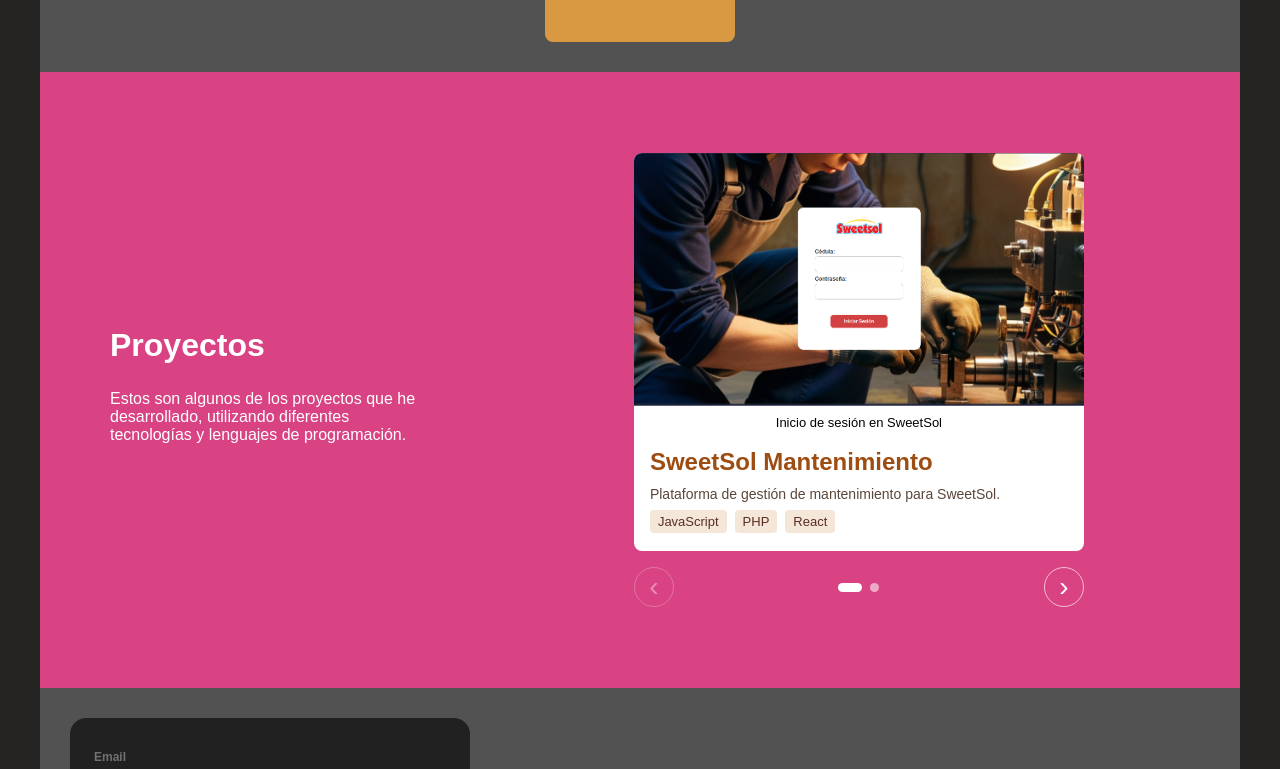
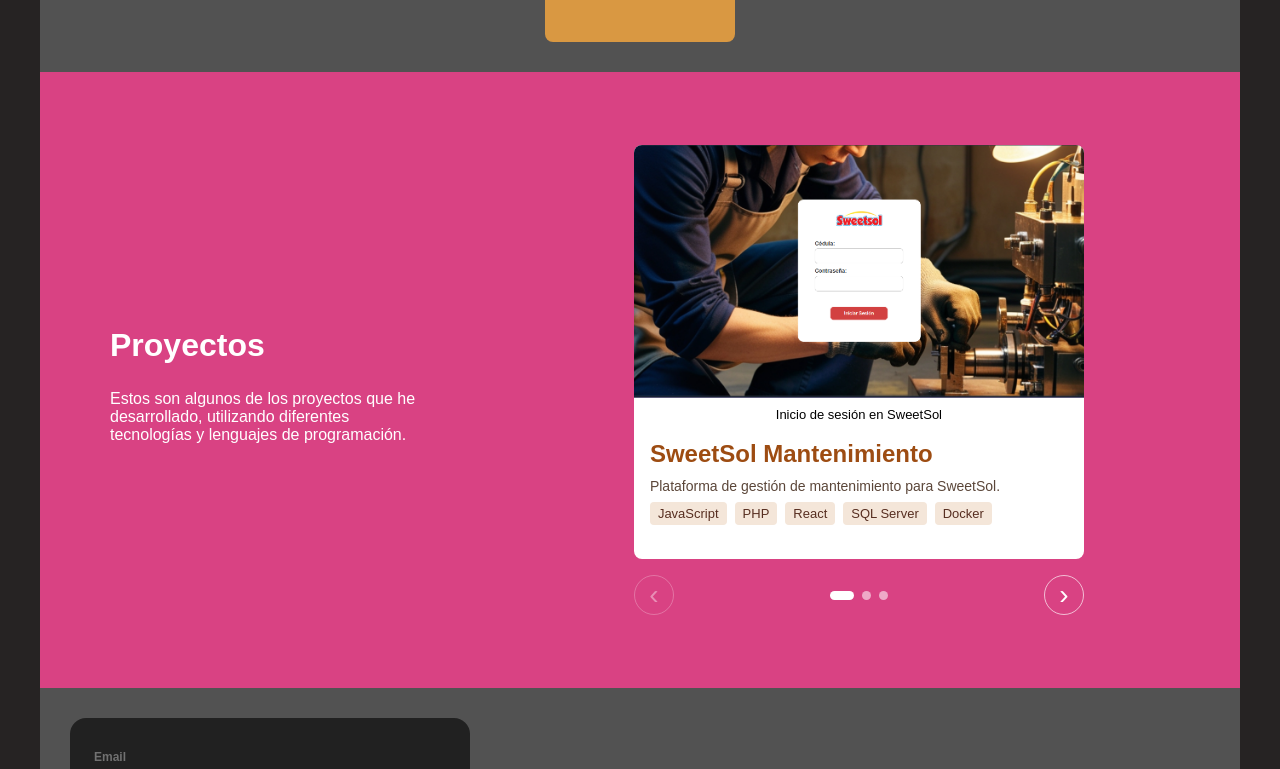
Before and after one commit to JuanEsCarmona/LandingPage, a React (Vite) app: page / in a window 1280 px wide. Shown: the part 628-1397 px from the top of the page. Built offline with nearby package versions, Linux system fonts and the light colour scheme.

Commit message:
Modulo de Proyectos finalizado

```diff
--- a/src/components/cardProjects/CardProjects.tsx
+++ b/src/components/cardProjects/CardProjects.tsx
@@ -1,5 +1,11 @@
+// IMPORTACIONES DE REACT
 import { useRef, useState, type UIEvent } from 'react';
-import ImgEjemplo from '../../assets/img/SweetSolMantenimiento.png';
+
+// IMPORTACIONES DE IMAGENES Y ESTILOS
+import ImgSweetsol from '../../assets/img/SweetSolMantenimiento.png';
+import ImgBikeStore from '../../assets/img/ImgBikeStore.png';
+import ImgAiame from '../../assets/img/ImgAiame.png';
+
 import './CardProject.css';
 
 // Define los campos que necesita cada proyecto para mostrarse en una tarjeta.
@@ -17,21 +23,30 @@
 const projects: Project[] = [
   {
     id: 'sweetsol-mantenimiento',
-    image: ImgEjemplo,
+    image: ImgSweetsol,
     imageAlt: 'Inicio de sesión en SweetSol',
     imageCaption: 'Inicio de sesión en SweetSol',
     title: 'SweetSol Mantenimiento',
     description: 'Plataforma de gestión de mantenimiento para SweetSol.',
-    technologies: ['JavaScript', 'PHP', 'React'],
+    technologies: ['JavaScript', 'PHP', 'React', 'SQL Server', 'Docker'],
   },
   {
-    id: 'sweetsol-mantenimiento',
-    image: ImgEjemplo,
-    imageAlt: 'Inicio de sesión en SweetSol',
-    imageCaption: 'Inicio de sesión en SweetSol',
-    title: 'SweetSol Mantenimiento',
-    description: 'Plataforma de gestión de mantenimiento para SweetSol.',
-    technologies: ['JavaScript', 'PHP', 'React'],
+    id: 'bikestore',
+    image: ImgBikeStore,
+    imageAlt: 'Pagina principal de BikeStore',
+    imageCaption: 'Pagina principal de BikeStore',
+    title: 'BikeStore',
+    description: 'Simulación de una tienda de bicicletas con carrito de compras y pasarela de pago.',
+    technologies: ['JavaScript', 'Node.js', 'React', 'PosgreSQL', 'XAMPP'],
+  },
+  {
+    id: 'aiame',
+    image: ImgAiame,
+    imageAlt: 'Inicio de sesión en AIAME',
+    imageCaption: 'Inicio de sesión en AIAME',
+    title: 'AIAME',
+    description: 'Plataforma de gestión de mantenimiento para AIAME.',
+    technologies: ['JavaScript', 'PHP', 'React', 'PhpMyAdmin', 'Dart', 'Flutter',],
   },
 ];
 
```
Also changed, not shown: src/assets/img/ImgAiame.png (added), src/assets/img/ImgBikeStore.png (added).
